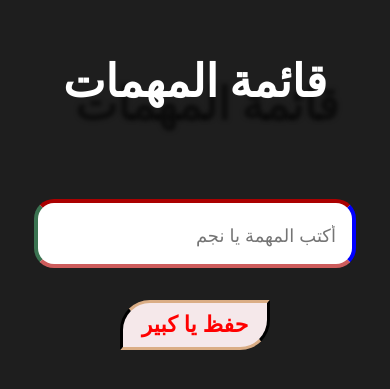
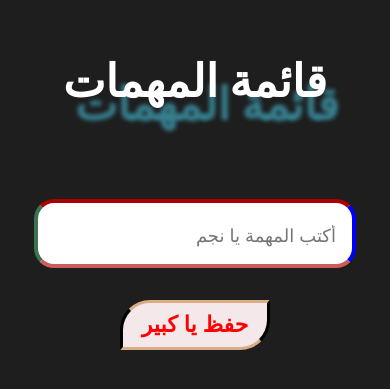
Before and after one commit to MohamedElsagan/to_do_list, a plain HTML site: page index.html in a window 390 px wide. Shown: the part 107-496 px from the top of the page. Drawn offline with Linux system fonts and the light colour scheme.

Commit message:
Add files via upload

```diff
--- a/src/media.css
+++ b/src/media.css
@@ -35,7 +35,7 @@
     }
     .container .title h1 {
         font-size: 45px;
-        text-shadow: 12px 23px 4px #00000096;
+        text-shadow: 12px 23px 4px #3e9fb4c4;
         font-weight: bolder;
     }
     .container .text {
```
